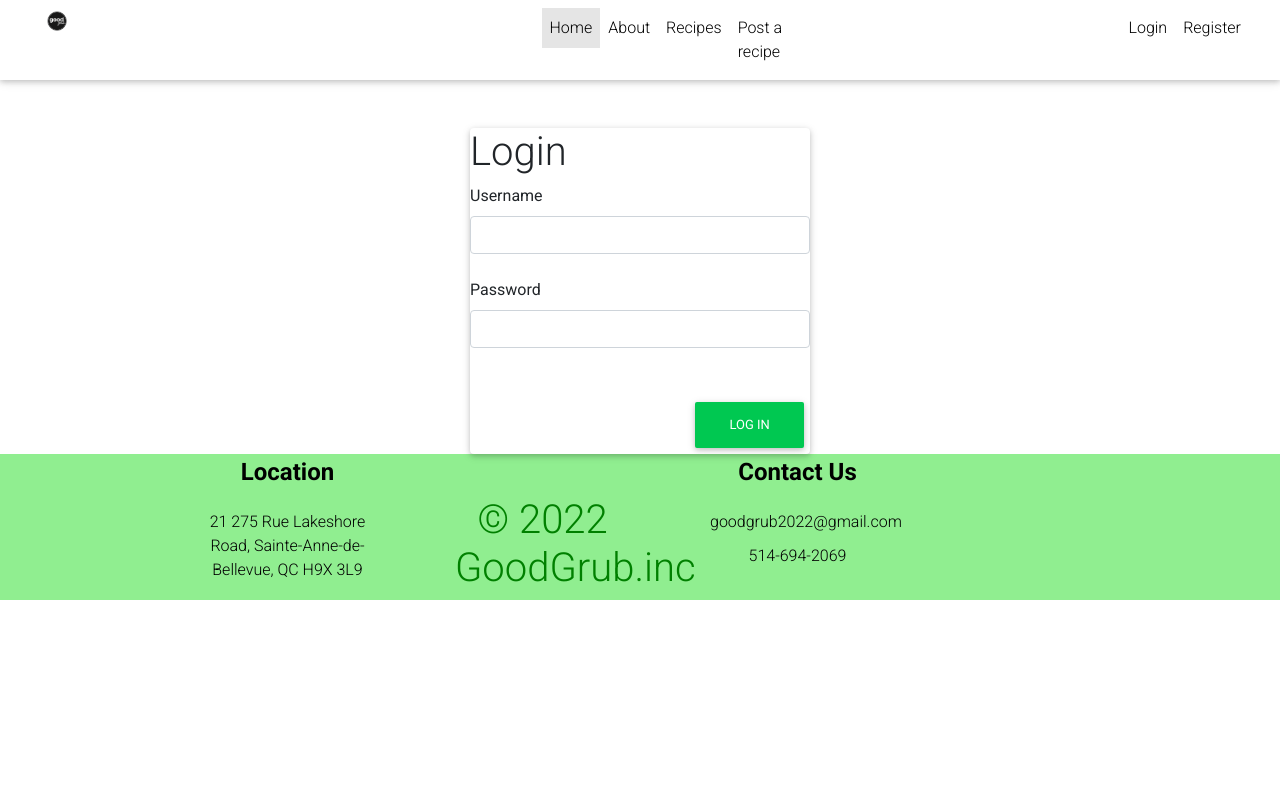
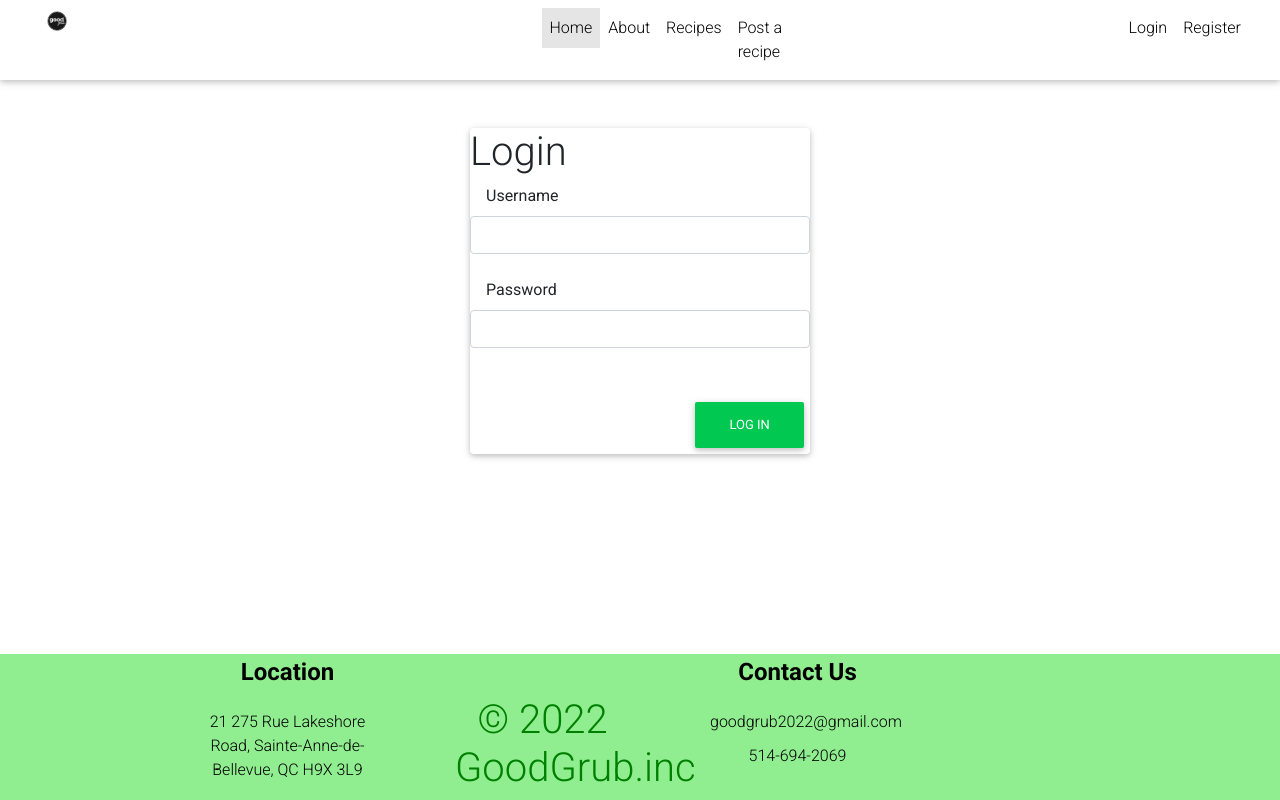
Before and after one commit to brenzlr/GoodGrub, a React (Create React App) app: page / in a window 1280 px wide. Built offline with nearby package versions, Linux system fonts and the light colour scheme.

Commit message:
Update db

```diff
--- a/src/components/Footer.js
+++ b/src/components/Footer.js
@@ -10,8 +10,7 @@ import {
 
 export function Footer() {
   return (
-    <Box>
-      {/* */}
+    <Box className="mt-auto">
       <Container>
         <Row style={{ flexDirection: 'row', justifyContent: 'space-between' }}>
           <Column style={{ textAlign: 'center' }}>
@@ -33,10 +32,11 @@ export function Footer() {
               © 2022 GoodGrub.inc
             </h1>
           </Column>
-          <Column style={{ textAlign: 'center' }}>
+          <Column style={{ textAlign: 'center'}} >
             <Heading>Contact Us</Heading>
             <Paragraph>goodgrub2022@gmail.com</Paragraph>
             <Paragraph>514-694-2069</Paragraph>
+
           </Column>
         </Row>
       </Container>
--- a/src/components/LoginForm.js
+++ b/src/components/LoginForm.js
@@ -33,13 +33,13 @@ export function LoginForm() {
         <Card>
           <h1>Login</h1>
           <form onSubmit={handleSubmit}>
-            <label htmlFor="username" className="control-label">Username</label>
+            <label htmlFor="username" className="control-label mx-3">Username</label>
             <br />
             <input className="form-control" id="username" type="text" ref={usernameRef} required />
             <br />
-            <label htmlFor="password" className="control-label">Password</label>
+            <label htmlFor="password" className="control-label mx-3">Password</label>
             <br />
-            <input className="form-control" id="password" type="password" ref={passwordRef} required />
+            <input className="form-control " id="password" type="password" ref={passwordRef} required />
             <br /> <br />
             <Button type="submit" className="btn btn-success float-right">Log in</Button>
           </form>
--- /dev/null
+++ b/src/components/UserDashboard.js
@@ -0,0 +1,24 @@
+import React from "react";
+import "bootstrap/dist/css/bootstrap.min.css";
+import { Card, Row, Button, Col} from "react-bootstrap";
+
+function UserDashboard() {
+  return(
+    <div>
+      <Card as={Col}>
+        <Row className="mx-0">
+          <Button as={Col} variant="primary">
+            Button #1
+          </Button>
+          <Button as={Col} variant="secondary" className="mx-2">
+            Button #2
+          </Button>
+          <Button as={Col} variant="danger">
+            Button #3
+          </Button>
+        </Row>
+      </Card>
+    </div>
+  );
+}
+export default UserDashboard;
--- a/src/layouts/MainLayout.js
+++ b/src/layouts/MainLayout.js
@@ -6,11 +6,11 @@ import { Footer } from "../components/Footer";
 
 export function MainLayout() {
   return (
-    <div>
+    <body class="d-flex flex-column min-vh-100">
       <Header />
       <Outlet />
       <Footer />
-    </div>
+    </body>
   );
 }
 
--- a/src/pages/Home.js
+++ b/src/pages/Home.js
@@ -2,6 +2,7 @@ import React from "react";
 import UserActions from "../components/UserActions";
 import DbData from "../components/DbData";
 import "../components/RecipeCard.css";
+import UserDashboard from "../components/UserDashboard";
 
 export function Home() {
   const [color, setColor] = React.useState(JSON.parse(sessionStorage.getItem("color")) || "blue");
@@ -14,6 +15,7 @@ export function Home() {
 
   return (
     <div>
+      <UserDashboard/>
       <DbData />
       <UserActions setColor={setColor} setCount={setCount} color={color} count={count} />
     </div>
--- a/src/pages/Recipes.js
+++ b/src/pages/Recipes.js
@@ -1,7 +1,7 @@
 import { RecipeCard } from "../components/RecipeCard";
 import "../components/RecipeCard.css";
 import Carousel from "react-elastic-carousel";
-
+// import Footer from "../components/Footer";
 export function Recipes() {
   const breakPoints = [
     { width: 1, itemsToShow: 1 },
```
Also changed, not shown: src/components/MultiMeat.js (added, +16 -0 lines), src/pages/Login.js (line endings or trailing spaces), src/pages/UserDashboard.js (added).
